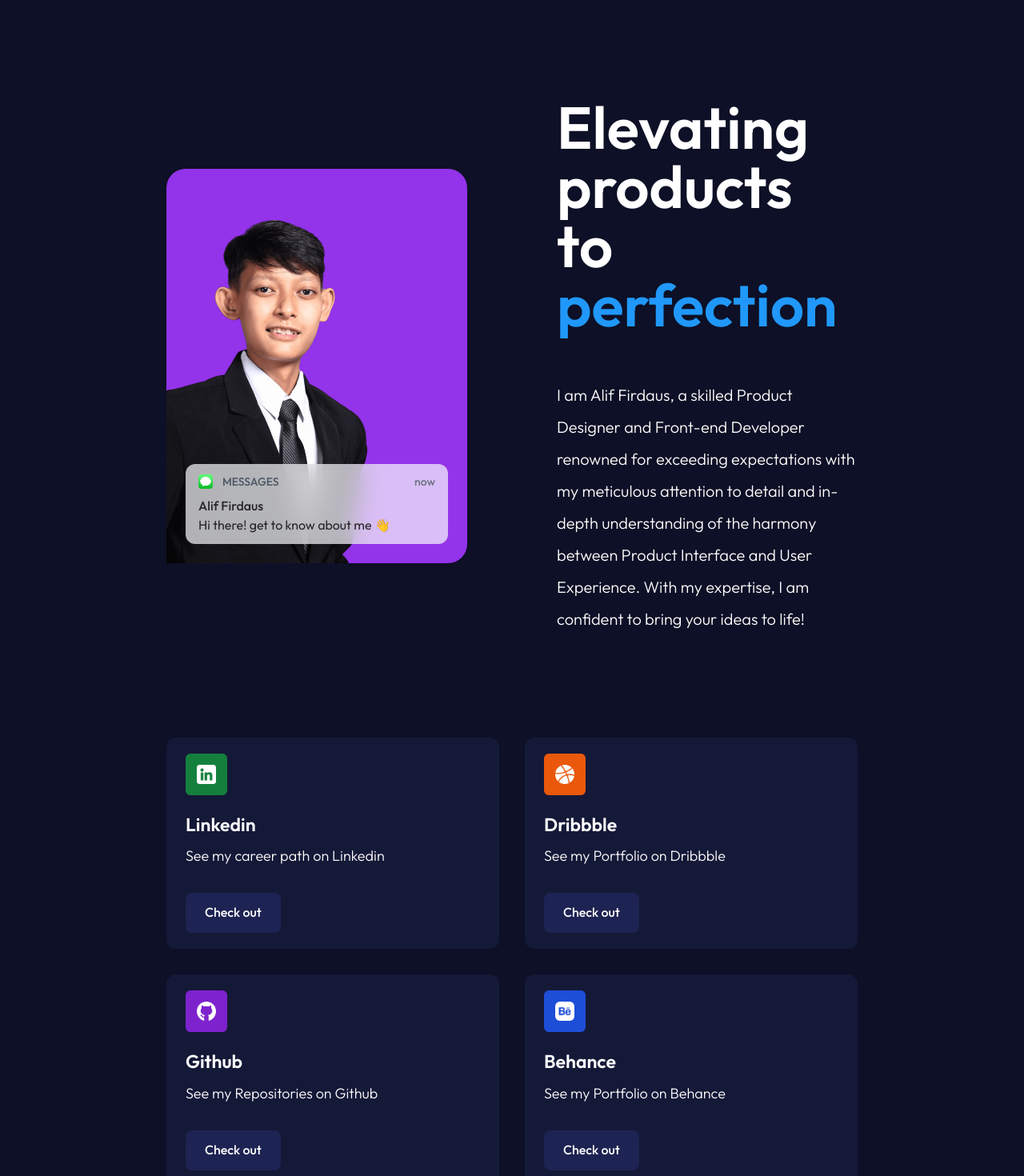
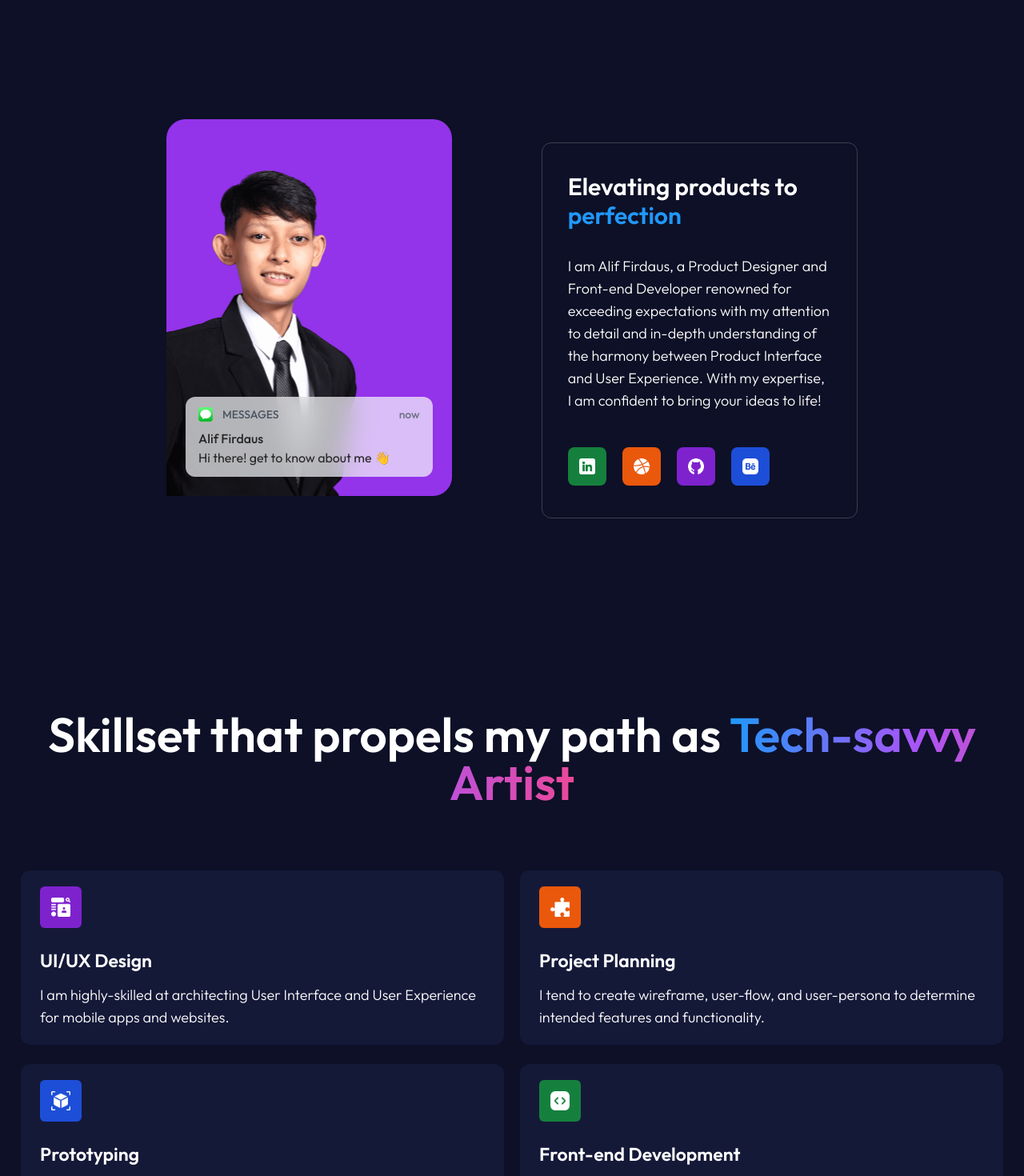
Before and after one commit to alif-firdaus/Passionate-React, a React (Create React App) app: page / in a window 1280 px wide. Shown: the part 1660-3130 px from the top of the page at 80% size. Built offline with nearby package versions, Linux system fonts and the light colour scheme.

Commit message:
About Section sm : fixed

```diff
--- a/src/Pages/About.jsx
+++ b/src/Pages/About.jsx
@@ -26,13 +26,13 @@ const About = () => {
 				</h1>
 			</div>
 
-			<div className="flex flex-col mt-20 md:lg:flex-row md:lg:justify-between lg:items-center md:lg:gap-28 lg:mt-44 px-sectionpxsm lg:px-sectionpxlg">
+			<div className="flex flex-col pb-40 mt-20 md:lg:flex-row md:lg:justify-between lg:items-center md:lg:gap-28 lg:mt-44 px-sectionpxsm lg:px-sectionpxlg">
 				{/* About Decoration */}
 				<div className="relative flex bg-purple-600 pt-14 md:pt-16 h-fit lg:h-fit rounded-3xl lg:w-full">
 					<img
 						src={pic}
 						alt="pic"
-						className="relative object-contain w-9/12 h-full origin-bottom-left lg:w-9/12 md:w-6/12"
+						className="relative object-contain w-9/12 h-full lg:w-9/12 md:w-6/12"
 					/>
 					<div className="absolute bottom-0 w-full px-6 py-6 bg-none h-fit">
 						<div className="px-4 py-3 text-black rounded-xl backdrop-blur-lg bg-slate-50 bg-opacity-70">
@@ -61,113 +61,84 @@ const About = () => {
 					</div>
 				</div>
 
-				<div className="flex flex-col w-full mt-16 md:lg:mt-0">
-					{/* About Sub Title */}
-					<h1 className="text-[38px] lg:text-[74px] leading-snug font-semibold text-center lg:text-left text-black md:text-6xl dark:text-white">
+				{/* About Description */}
+				<div className="w-full px-8 pt-9 pb-10 text-left text-black mt-14 lg:mt-14 dark:text-white rounded-xl border-[1px] dark:border-slate-50 border-slate-400 dark:border-opacity-20 border-opacity-40">
+					<h1 className="text-3xl font-semibold">
 						Elevating products to{" "}
 						<span className="dark:text-darkprimary text-lightprimary">
 							perfection
 						</span>
 					</h1>
-
-					{/* About Description */}
-					<div className="mt-9 lg:mt-14">
-						<p className="z-40 text-lg font-normal lg:text-[20px] lg:leading-10 leading-8 text-center lg:text-left text-black dark:font-light dark:text-white">
-							I am Alif Firdaus, a skilled Product Designer and
-							Front-end Developer renowned for exceeding
-							expectations with my meticulous attention to detail
-							and in-depth understanding of the harmony between
-							Product Interface and User Experience. With my
-							expertise, I am confident to bring your ideas to
+					<p className="mt-8 text-lg font-normal dark:font-light">
+						I am Alif Firdaus, a Product Designer and Front-end
+						Developer renowned for exceeding expectations with my
+						attention to detail and in-depth understanding of the
+						harmony between Product Interface and User Experience.
+						With my expertise, I am confident to bring your ideas to
 						life!
 					</p>
-					</div>
-				</div>
-			</div>
-
-			{/* Socials Container 1 */}
-			<div className="flex flex-col items-center justify-between pt-20 lg:pt-32 md:flex-row gap-7 lg:gap-8 md:gap-5 h-fit px-sectionpxsm lg:px-sectionpxlg">
+					{/* Social Links */}
+					<div className="flex items-center gap-5 mt-11">
 						{/* Linkedin */}
-				<div className="w-full px-6 py-5 text-black bg-white shadow-2xl dark:text-white dark:bg-darksecondary rounded-xl shadow-slate-200 dark:shadow-none">
-					<div className="flex items-center justify-center px-[14px] py-[14px] bg-green-700 rounded-md w-fit h-fit">
-						<img src={linkedin} alt="linkedin" className="w-6" />
-					</div>
-					<h1 className="text-[23px] mt-5 font-semibold">Linkedin</h1>
-					<p className="mt-2 text-lg font-normal dark:font-light">
-						See my career path on Linkedin
-					</p>
+						<div className="items-center justify-center p-[14px] bg-green-700 rounded-lg w-fit h-fit">
 							<a
 								href="https://www.linkedin.com/in/aliffirdaus97/"
 								target="_blank"
 								rel="noopener noreferrer"
 							>
-						<button className="px-6 pt-3 pb-[14px] dark:bg-darktertiary bg-lightbg mt-8 font-medium rounded-lg text-[16px] w-fit h-fit">
-							Check out
-						</button>
+								<img
+									src={linkedin}
+									alt="linkedin"
+									className="w-5"
+								/>
 							</a>
 						</div>
 
 						{/* Dribbble */}
-				<div className="w-full px-6 py-5 text-black bg-white shadow-2xl dark:text-white dark:bg-darksecondary rounded-xl shadow-slate-200 dark:shadow-none">
-					<div className="flex items-center justify-center px-[14px] py-[14px] bg-orange-600 rounded-md w-fit h-fit">
-						<img src={dribbble} alt="dribble" className="w-6" />
-					</div>
-					<h1 className="text-[23px] mt-5 font-semibold">Dribbble</h1>
-					<p className="mt-2 text-lg font-normal dark:font-light">
-						See my Portfolio on Dribbble
-					</p>
+						<div className="items-center justify-center p-[14px] bg-orange-600 rounded-lg w-fit h-fit">
 							<a
 								href="https://dribbble.com/aliffirdaus"
 								target="_blank"
 								rel="noopener noreferrer"
 							>
-						<button className="px-6 pt-3 pb-[14px] dark:bg-darktertiary bg-lightbg mt-8 font-medium rounded-lg text-[16px] w-fit h-fit">
-							Check out
-						</button>
+								<img
+									src={dribbble}
+									alt="dribbble"
+									className="w-5"
+								/>
 							</a>
 						</div>
-			</div>
 
-			{/* Socials Container 2 */}
-			<div className="flex flex-col items-center justify-between pb-40 md:flex-row pt-7 md:pt-6 lg:pt-8 gap-7 lg:gap-8 md:gap-5 h-fit px-sectionpxsm lg:px-sectionpxlg">
 						{/* Github */}
-				<div className="w-full px-6 py-5 text-black bg-white shadow-2xl dark:text-white dark:bg-darksecondary rounded-xl shadow-slate-200 dark:shadow-none">
-					<div className="flex items-center justify-center px-[14px] py-[14px] bg-purple-700 rounded-md w-fit h-fit">
-						<img src={github} alt="github" className="w-6" />
-					</div>
-					<h1 className="text-[23px] mt-5 font-semibold">Github</h1>
-					<p className="mt-2 text-lg font-normal dark:font-light">
-						See my Repositories on Github
-					</p>
+						<div className="items-center justify-center p-[14px] bg-purple-700 rounded-lg w-fit h-fit">
 							<a
 								href="https://github.com/alif-firdaus"
 								target="_blank"
 								rel="noopener noreferrer"
 							>
-						<button className="px-6 pt-3 pb-[14px] dark:bg-darktertiary bg-lightbg mt-8 font-medium rounded-lg text-[16px] w-fit h-fit">
-							Check out
-						</button>
+								<img
+									src={github}
+									alt="github"
+									className="w-5"
+								/>
 							</a>
 						</div>
 
 						{/* Behance */}
-				<div className="w-full px-6 py-5 text-black bg-white shadow-2xl dark:text-white dark:bg-darksecondary rounded-xl shadow-slate-200 dark:shadow-none">
-					<div className="flex items-center justify-center px-[14px] py-[14px] bg-blue-700 rounded-md w-fit h-fit">
-						<img src={behance} alt="behance" className="w-6" />
-					</div>
-					<h1 className="text-[23px] mt-5 font-semibold">Behance</h1>
-					<p className="mt-2 text-lg font-normal dark:font-light">
-						See my Portfolio on Behance
-					</p>
+						<div className="items-center justify-center p-[14px] bg-blue-700 rounded-lg w-fit h-fit">
 							<a
 								href="https://www.behance.net/aliffirdaus97"
 								target="_blank"
 								rel="noopener noreferrer"
 							>
-						<button className="px-6 pt-3 pb-[14px] dark:bg-darktertiary bg-lightbg mt-8 font-medium rounded-lg text-[16px] w-fit h-fit">
-							Check out
-						</button>
+								<img
+									src={behance}
+									alt="behance"
+									className="w-5"
+								/>
 							</a>
+						</div>
+					</div>
 				</div>
 			</div>
 		</>
```
Lines whose indentation alone changed are shown as unchanged.
